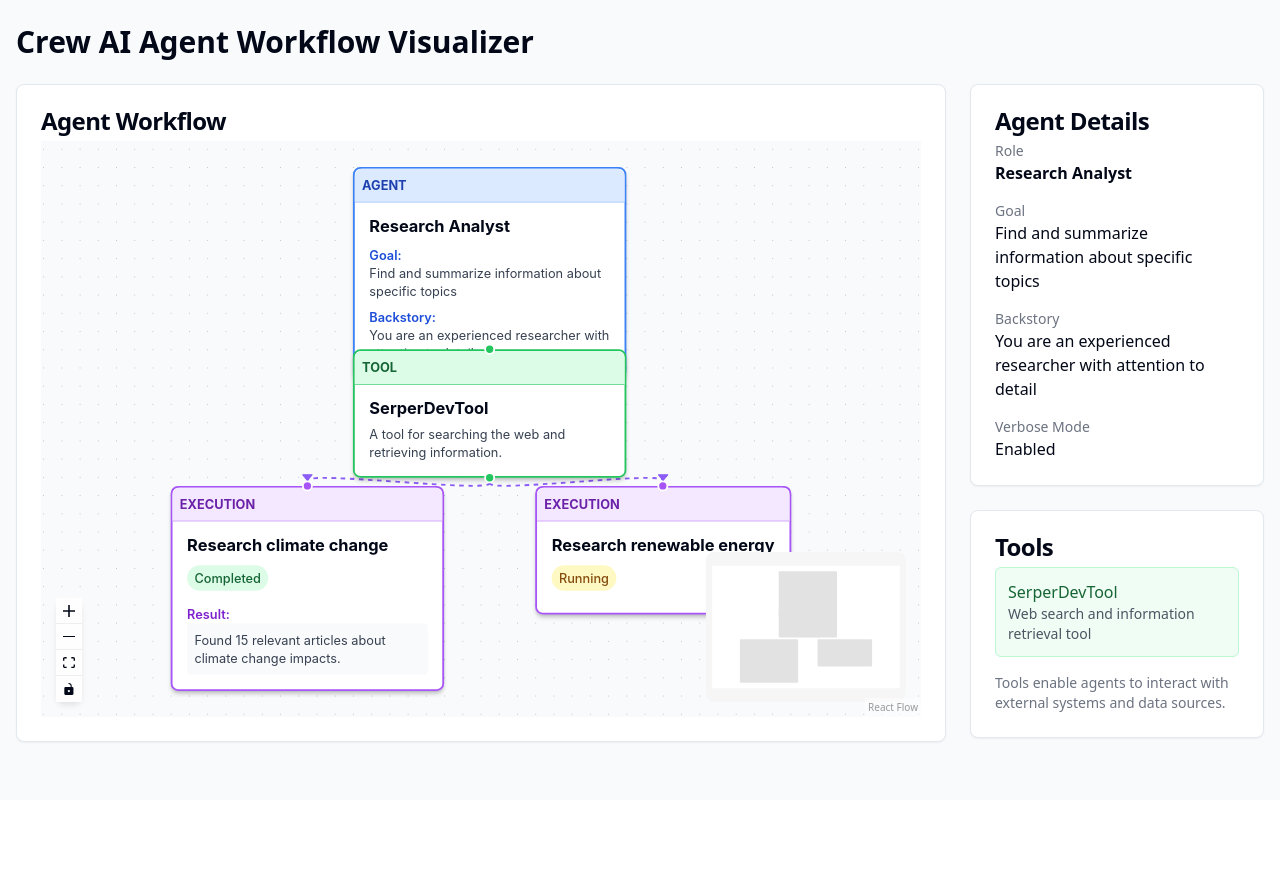
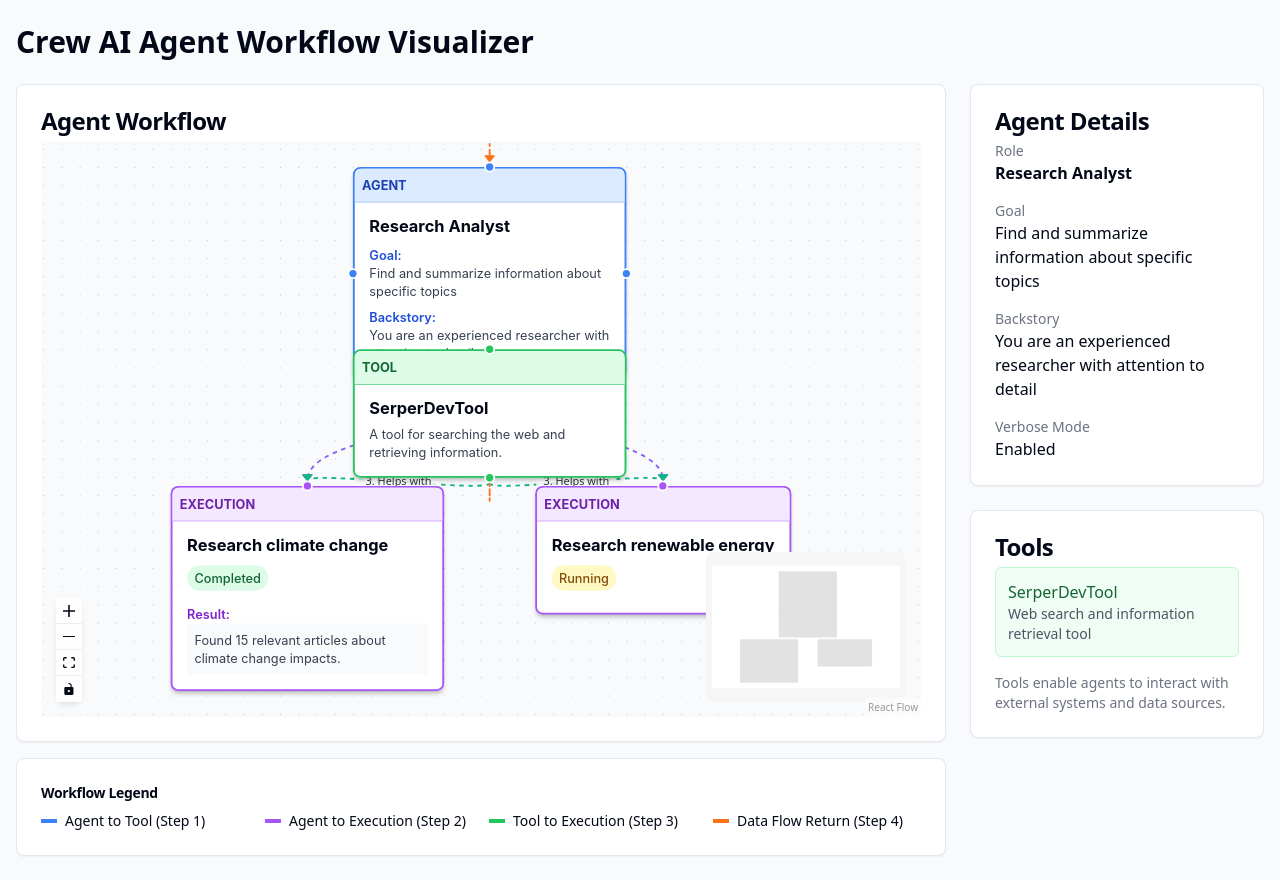
Before and after one commit to aitrace-dev/ai-trace-cli, a React (Vite) app: page / in a window 1280 px wide. Before the commit the page ends 800 px from the top, so only its background shows below. Built offline with nearby package versions, Linux system fonts and the light colour scheme.

Commit message:
Refactor: Update workflow edges
Update the edges in the workflow to reflect the correct order of interactions between the agent, tool, and execution nodes.

```diff
--- a/src/components/workflow/AgentNode.tsx
+++ b/src/components/workflow/AgentNode.tsx
@@ -3,7 +3,6 @@ import { Handle, Position } from "@xyflow/react";
 
 interface AgentNodeProps {
   data: {
-    label: string;
     role: string;
     goal: string;
     backstory: string;
@@ -26,9 +25,27 @@ const AgentNode = ({ data }: AgentNodeProps) => {
         <p className="text-gray-700">{data.backstory}</p>
       </div>
       <Handle
+        type="target"
+        position={Position.Top}
+        id="in"
+        className="w-3 h-3 bg-blue-500 border-2 border-white"
+      />
+      <Handle
         type="source"
         position={Position.Bottom}
         id="out"
+        className="w-3 h-3 bg-blue-500 border-2 border-white"
+      />
+      <Handle
+        type="source"
+        position={Position.Right}
+        id="right"
+        className="w-3 h-3 bg-blue-500 border-2 border-white"
+      />
+      <Handle
+        type="target"
+        position={Position.Left}
+        id="left"
         className="w-3 h-3 bg-blue-500 border-2 border-white"
       />
     </div>
--- a/src/components/workflow/AgentWorkflow.tsx
+++ b/src/components/workflow/AgentWorkflow.tsx
@@ -63,23 +63,36 @@ const initialNodes: Node[] = [
   }
 ];
 
+// Updated edges to show the correct flow of interactions
 const initialEdges: Edge[] = [
+  // Agent initiates tool usage
   {
     id: "edge-agent-to-tool",
     source: "agent-1",
     target: "tool-1",
     animated: true,
+    label: "1. Uses",
+    labelBgPadding: [8, 4],
+    labelBgBorderRadius: 4,
+    labelBgStyle: { fill: "#FFFFFF", fillOpacity: 0.8 },
+    labelStyle: { fill: "#333333", fontWeight: 500 },
     style: { stroke: "#3b82f6", strokeWidth: 2 },
     markerEnd: {
       type: MarkerType.ArrowClosed,
       color: "#3b82f6",
     }
   },
+  // Agent initiates executions
   {
-    id: "edge-tool-to-execution-1",
-    source: "tool-1",
+    id: "edge-agent-to-execution-1",
+    source: "agent-1",
     target: "execution-1",
     animated: true,
+    label: "2. Initiates",
+    labelBgPadding: [8, 4],
+    labelBgBorderRadius: 4,
+    labelBgStyle: { fill: "#FFFFFF", fillOpacity: 0.8 },
+    labelStyle: { fill: "#333333", fontWeight: 500 },
     style: { stroke: "#8b5cf6", strokeWidth: 2 },
     markerEnd: {
       type: MarkerType.ArrowClosed,
@@ -87,14 +100,70 @@ const initialEdges: Edge[] = [
     }
   },
   {
+    id: "edge-agent-to-execution-2",
+    source: "agent-1",
+    target: "execution-2",
+    animated: true,
+    label: "2. Initiates",
+    labelBgPadding: [8, 4],
+    labelBgBorderRadius: 4,
+    labelBgStyle: { fill: "#FFFFFF", fillOpacity: 0.8 },
+    labelStyle: { fill: "#333333", fontWeight: 500 },
+    style: { stroke: "#8b5cf6", strokeWidth: 2 },
+    markerEnd: {
+      type: MarkerType.ArrowClosed,
+      color: "#8b5cf6",
+    }
+  },
+  // Tool contributes to executions
+  {
+    id: "edge-tool-to-execution-1",
+    source: "tool-1",
+    target: "execution-1",
+    animated: true,
+    label: "3. Helps with",
+    labelBgPadding: [8, 4],
+    labelBgBorderRadius: 4,
+    labelBgStyle: { fill: "#FFFFFF", fillOpacity: 0.8 },
+    labelStyle: { fill: "#333333", fontWeight: 500 },
+    style: { stroke: "#10b981", strokeWidth: 2 },
+    markerEnd: {
+      type: MarkerType.ArrowClosed,
+      color: "#10b981",
+    }
+  },
+  {
     id: "edge-tool-to-execution-2",
     source: "tool-1",
     target: "execution-2",
     animated: true,
-    style: { stroke: "#8b5cf6", strokeWidth: 2 },
+    label: "3. Helps with",
+    labelBgPadding: [8, 4],
+    labelBgBorderRadius: 4,
+    labelBgStyle: { fill: "#FFFFFF", fillOpacity: 0.8 },
+    labelStyle: { fill: "#333333", fontWeight: 500 },
+    style: { stroke: "#10b981", strokeWidth: 2 },
     markerEnd: {
       type: MarkerType.ArrowClosed,
-      color: "#8b5cf6",
+      color: "#10b981",
+    }
+  },
+  // Results flow back to the agent
+  {
+    id: "edge-tool-to-agent",
+    source: "tool-1",
+    target: "agent-1",
+    animated: true,
+    label: "4. Returns data",
+    labelBgPadding: [8, 4],
+    labelBgBorderRadius: 4,
+    labelBgStyle: { fill: "#FFFFFF", fillOpacity: 0.8 },
+    labelStyle: { fill: "#333333", fontWeight: 500 },
+    type: 'smoothstep',
+    style: { stroke: "#f97316", strokeWidth: 2 },
+    markerEnd: {
+      type: MarkerType.ArrowClosed,
+      color: "#f97316",
     }
   }
 ];
--- a/src/components/workflow/WorkflowPage.tsx
+++ b/src/components/workflow/WorkflowPage.tsx
@@ -15,6 +15,32 @@ const WorkflowPage = () => {
             </CardHeader>
             <CardContent className="h-[600px]">
               <AgentWorkflow />
+            </CardContent>
+          </Card>
+
+          <Card className="mt-4">
+            <CardHeader className="pb-2">
+              <CardTitle className="text-sm">Workflow Legend</CardTitle>
+            </CardHeader>
+            <CardContent>
+              <div className="grid grid-cols-2 md:grid-cols-4 gap-4 text-sm">
+                <div className="flex items-center">
+                  <div className="w-4 h-1 bg-blue-500 mr-2"></div>
+                  <span>Agent to Tool (Step 1)</span>
+                </div>
+                <div className="flex items-center">
+                  <div className="w-4 h-1 bg-purple-500 mr-2"></div>
+                  <span>Agent to Execution (Step 2)</span>
+                </div>
+                <div className="flex items-center">
+                  <div className="w-4 h-1 bg-green-500 mr-2"></div>
+                  <span>Tool to Execution (Step 3)</span>
+                </div>
+                <div className="flex items-center">
+                  <div className="w-4 h-1 bg-orange-500 mr-2"></div>
+                  <span>Data Flow Return (Step 4)</span>
+                </div>
+              </div>
             </CardContent>
           </Card>
         </div>
--- a/src/styles/workflow.css
+++ b/src/styles/workflow.css
@@ -19,6 +19,11 @@
 
 .react-flow__edge-path {
   stroke-width: 2;
+}
+
+.react-flow__edge-text {
+  font-size: 12px;
+  font-weight: 500;
 }
 
 .react-flow__node-agent {
@@ -47,3 +52,21 @@
   background-size: 20px 20px;
   background-color: #f8fafc;
 }
+
+/* Edge styling for different interaction types */
+.react-flow__edge.animated .react-flow__edge-path {
+  stroke-dasharray: 5;
+  animation: dashdraw 0.5s linear infinite;
+}
+
+@keyframes dashdraw {
+  from {
+    stroke-dashoffset: 10;
+  }
+}
+
+/* Custom handle styling by position */
+.react-flow__handle.custom-handle {
+  width: 8px;
+  height: 8px;
+}
```
